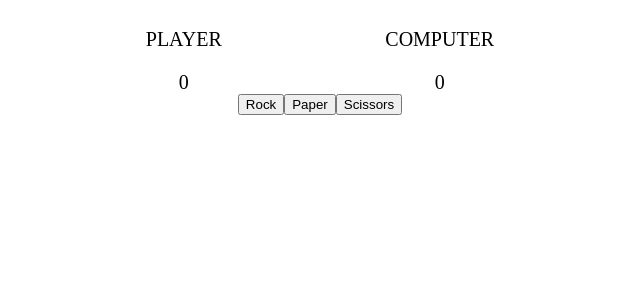
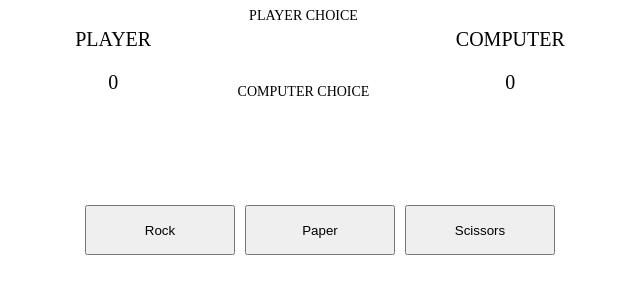
Before and after one commit to Kocillus/Mage-Duel-Rock-Paper-Scissors-, a plain HTML site: page index.html in a window 1280 px wide. Shown: the whole page, without its empty margins (320-960 px from the left). Drawn offline with Linux system fonts and the light colour scheme.

Commit message:
console.logs turn into in-game text

```diff
--- a/index.html
+++ b/index.html
@@ -14,6 +14,13 @@
                     <div class="playerScore"><p>PLAYER</p></div>
                     <div id="playerScore">0</div>
                 </div>
+                <div class="container-column roundResult">
+                    <h3>PLAYER CHOICE</h3>
+                    <div id="playerChoice"></div>
+                    <h3>COMPUTER CHOICE</h3>
+                    <div id="computerChoice"></div>
+                    <div id="roundResult"></div>
+                </div>
                 <div class="container-column">
                     <div class="computerScore"><p>COMPUTER</p></div>
                     <div id="computerScore">0</div>
--- a/script.js
+++ b/script.js
@@ -76,17 +76,16 @@ function playRound() {
     // console.log(`Round ${i}`);
     let computerChoice = getComputerChoice();
     let thisRoundResult = getRoundResult(playerChoice, computerChoice);
-    console.log("Computer choice: " + computerChoice);
-    console.log("Player choice: " + playerChoice);
-    console.log(thisRoundResult);
-    console.log("Player score: " + playerScore + " | Computer score: " + computerScore);
     // }s
 
     document.getElementById("playerScore").innerHTML = playerScore;
     document.getElementById("computerScore").innerHTML = computerScore;
+    document.getElementById("playerChoice").innerHTML = playerChoice;
+    document.getElementById("computerChoice").innerHTML = computerChoice;
+    document.getElementById("roundResult").innerHTML = thisRoundResult;
 
     if (playerScore >= 5 || computerScore >= 5) {
-        alert(gameResult());
+        window.confirm(gameResult());
         window.location.reload();
        }
 }
--- a/styles.css
+++ b/styles.css
@@ -1,7 +1,7 @@
 
 .game-container {
     margin: auto;
-    width: 40vw;
+    width: 45vw;
 }
 
 .score-container {
@@ -27,3 +27,31 @@
     flex-direction: row;
     justify-content: center;
 }
+
+.button-container button {
+    width: 150px;
+    height: 50px;
+    margin: 5px;
+}
+
+.roundResult {
+    text-align: center;
+    margin: 0 auto;
+    padding: 0;
+}
+
+h3 {
+    padding: 0;
+    margin: 0;
+    font-size: 14px;
+    font-weight: 400;
+}
+
+#computerChoice, #playerChoice {
+    height: 60px;
+}
+
+#roundResult {
+    height: 20px;
+    margin-bottom: 20px;
+}
```
